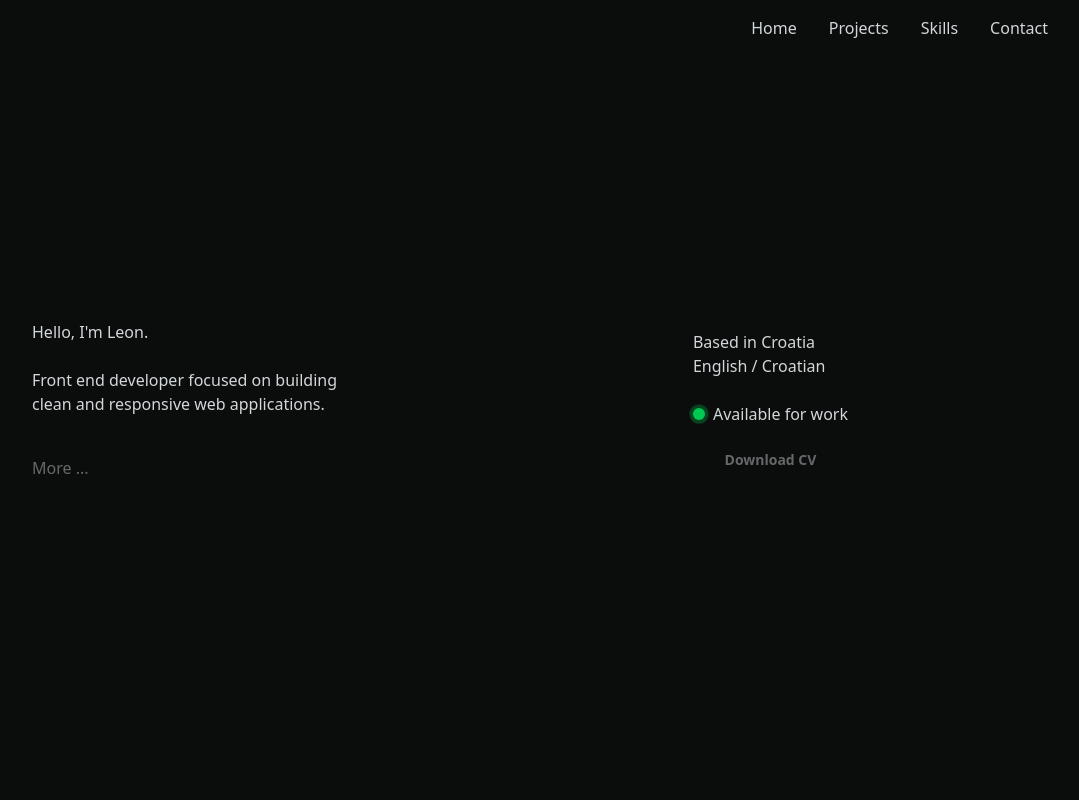
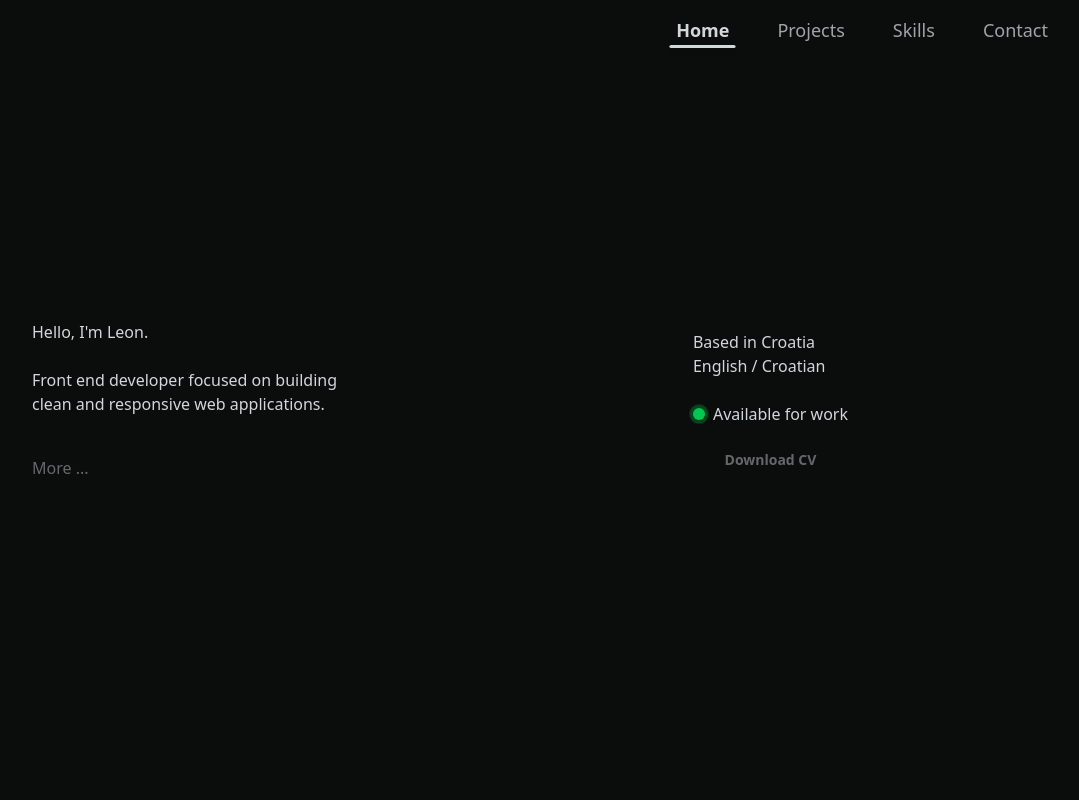
Before and after one commit to lcizmarev21/personal-portfolio, a React (Vite) app: page / in a window 1280 px wide. Shown: the top 800 px of the page, without its empty margins (200-1279 px from the left). Built offline with nearby package versions, Linux system fonts and the light colour scheme.

Commit message:
Made a following navbar item underlay

```diff
--- a/src/components/layout/Navbar.tsx
+++ b/src/components/layout/Navbar.tsx
@@ -1,19 +1,44 @@
+import react from "react";
+import {motion} from "framer-motion";
+
+const links = ["home", "projects", "skills", "contact"];
+
 export default function Navbar() {
+
+    const [active, setActive] = react.useState("home");
+
     return (
         <nav className="fixed top-0 left-0 w-full flex justify-end px-8 py-4 bg-[#0B0D0D] z-50">
-            <ul className="flex flex-row gap-8">
-                <li>
-                    <a href="#home"> Home </a>
-                </li>
-                <li>
-                    <a href="#projects"> Projects </a>
-                </li>
-                <li>
-                    <a href="#skills"> Skills </a>
-                </li>
-                <li>
-                    <a href="#contact"> Contact </a>
-                </li>
+            <ul className="flex flex-row gap-12 text-lg relative">
+                {links.map((item) => (
+                    <li key={item} className="relative">
+                        <a
+                            href={`#${item}`}
+                            onClick={() => setActive(item)}
+                            className={`opacity-75 hover:opacity-100 transition-opacity duration-300 ${
+                                active === item
+                                ? " font-bold opacity-100"
+                                : " font-normal opacity-60"
+                            }`}
+                        >
+                            {item.charAt(0).toUpperCase() + item.slice(1)}
+                        </a>
+
+
+                        {active === item && (
+                            <motion.div
+                                layoutId="underline"
+                                className="absolute -bottom-1 left-0 right-0 h-0.75  bg-[#D2D7D9] rounded scale-x-125 shadow-md "
+                                transition={{
+                                    type: "spring",
+                                    stiffness: 500,
+                                    damping: 50,
+                                }}
+                            />
+                        )}
+
+                    </li>
+                ))}
             </ul>
         </nav>
     );
```
